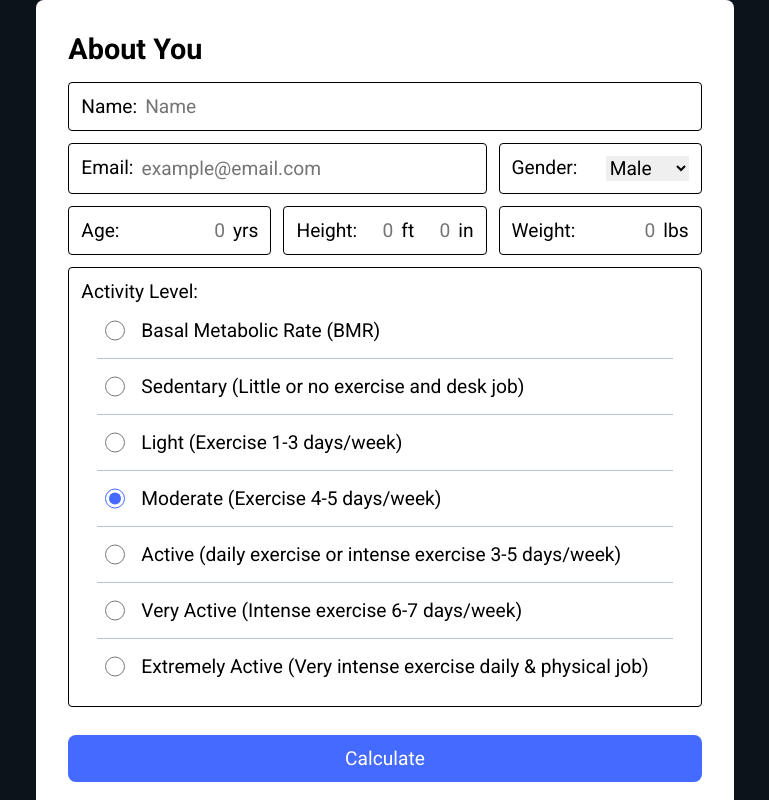
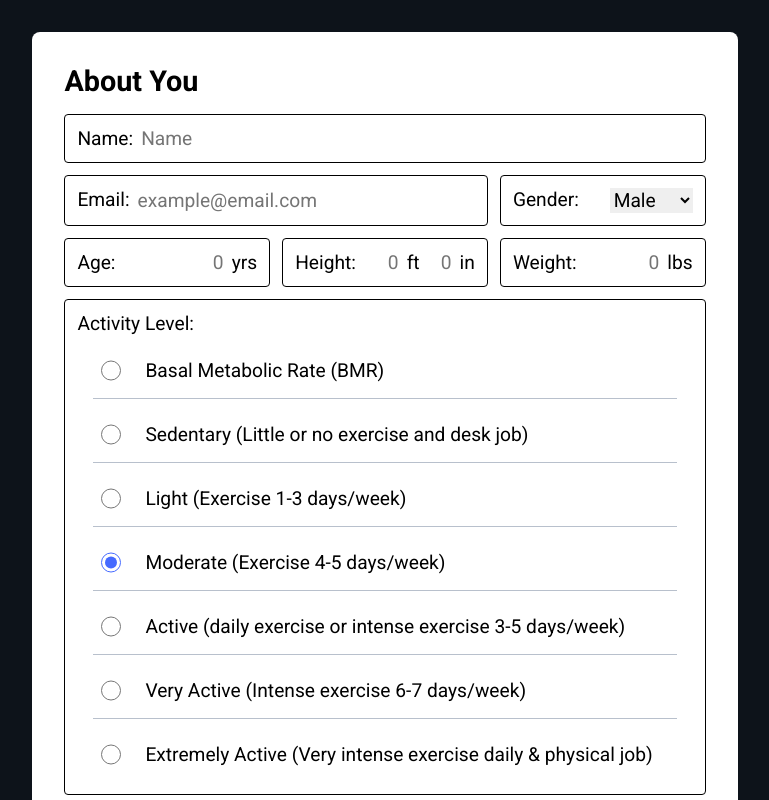
Before and after one commit to nainsworth/calorie-calculator, a website built with webpack: page src/templates/index.html in a window 1280 px wide. Shown: the top 800 px of the page, without its empty margins (255-1024 px from the left). Built offline with nearby package versions, Linux system fonts and the light colour scheme; a web font is replaced by a local one.

Commit message:
Modified some styling

```diff
--- a/src/assets/styles/main.scss
+++ b/src/assets/styles/main.scss
@@ -55,8 +55,9 @@ body {
       display: flex;
       flex-direction: column;
       gap: 16px;
+      margin: 32px;
 
-      form {
+      #imperial-form {
         display: grid;
         grid-template-columns: repeat(3, 1fr);
         gap: 12px;
@@ -67,18 +68,26 @@ body {
           justify-content: space-between;
           border-radius: 4px;
           padding: 12px;
+          gap: 8px
+        }
+
+        input {
+          border: none;
+        }
+
+        input:focus,
+        input:active {
+          outline: none;
         }
 
         .info-container {
           border: none;
           padding: 0;
-          gap: 8px;
           align-items: center;
 
           input {
-            width: 28px;
+            width: 32px;
             text-align: end;
-            border: none;
           }
         }
 
@@ -105,7 +114,6 @@ body {
 
           input {
             width: 100%;
-            border: none;
           }
         }
         .input-email {
@@ -114,7 +122,14 @@ body {
 
           input {
             width: 100%;
-            border: none;
+          }
+        }
+
+        .input-height {
+          .info-container {
+            input{
+              width: 24px;
+            }
           }
         }
 
@@ -159,7 +174,8 @@ body {
           border: 1ps solid var(--primary-color);
         }
 
-        input[type="submit"]:hover {
+        input[type="submit"]:hover,
+        input[type="submit"]:active {
           cursor: pointer;
           background-image: linear-gradient(rgb(0 0 0/10%) 0 0);
         }
@@ -188,3 +204,14 @@ footer {
     }
   }
 }
+
+// @media screen and (max-width: 670px) {
+//   .card {
+//     background-color: pink;
+//   }
+
+//   #imperial-form {
+//     display: flex;
+//     flex-direction: column;
+//   }
+// }
--- a/src/js/index.js
+++ b/src/js/index.js
@@ -20,7 +20,6 @@ const imperialForm = document.querySelector("#imperial-from");
 //   }
 // };
 
-
 // const formToObj = (form) => {
 //   Object.fromEntries(new FormData(form));
 // };
```
Also changed, not shown: src/templates/partials/imperial-form.html (+0 -23 lines).
